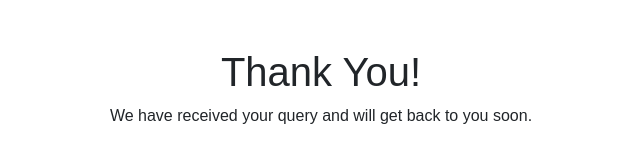
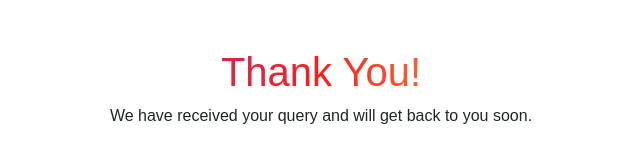
Before and after one commit to Sonu-Delhi/TaskDiet, a plain HTML site: page html/thanks.html in a window 1280 px wide. Shown: the whole page, without its empty margins (319-959 px from the left). Drawn offline with nearby package versions, Linux system fonts and the light colour scheme; files that its build step writes are made by us from their sources.

Commit message:
Thanks file change heading color

```diff
--- a/html/thanks.html
+++ b/html/thanks.html
@@ -8,10 +8,17 @@
     <link href="https://cdn.jsdelivr.net/npm/bootstrap@5.3.0/dist/css/bootstrap.min.css" rel="stylesheet">
     <!-- Css Link -->
      <link rel="stylesheet" href="css/style.css">
+     <style>
+        h1{
+            background-image: linear-gradient(90deg, rgba(131,58,180,1) 20%, rgba(253,29,29,1) 50%, rgba(252,176,69,1)70%);
+            background-clip: text;
+            -webkit-text-fill-color: transparent;
+        }
+     </style>
 </head>
 <body>
     <div class="container text-center mt-5">
-        <h1>Thank You!</h1>
+        <h1 class="thank fs-1">Thank You!</h1>
         <p>We have received your query and will get back to you soon.</p>
     </div>
 </body>
--- a/js/index.js
+++ b/js/index.js
@@ -12,6 +12,7 @@ function validateForm() {
     if (!email.match(emailPattern)) {
         alert('Please enter a valid email address.');
         return false;
+
     }
 
     if (!phone.match(phonePattern)) {
@@ -20,7 +21,7 @@ function validateForm() {
     }
 
     sendToWhatsApp();
-    window.location.href = "thanks.html";
+    window.location.href = "/html/thanks.html";
     return false;
 }
 function sendToWhatsApp() {
```
Also changed, not shown: index.html (+2 -2 lines).
